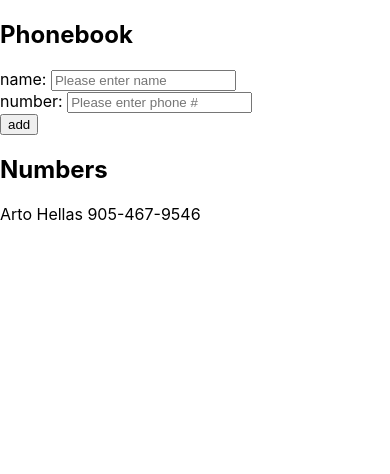
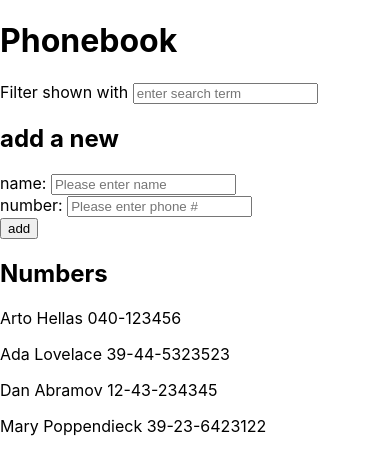
Before and after one commit to Marius-De-Allie/FullStack-Open, a React (Create React App) app in the folder part2/the-phone-book/: page / in a window 390 px wide. Shown: the top 474 px of the page. Built offline with nearby package versions, Linux system fonts and the light colour scheme; the HTML template or start-up script is replaced by a standard one.

Commit message:
Exercise 2.9 The phonebook

```diff
--- a/part2/the-phone-book/src/App.js
+++ b/part2/the-phone-book/src/App.js
@@ -2,10 +2,16 @@ import React, { useState } from 'react';
 
 const App = () => {
   const [ persons, setPersons ] = useState([
-    { name: 'Arto Hellas', number: '905-467-9546' }
+    { name: 'Arto Hellas', number: '040-123456' },
+    { name: 'Ada Lovelace', number: '39-44-5323523' },
+    { name: 'Dan Abramov', number: '12-43-234345' },
+    { name: 'Mary Poppendieck', number: '39-23-6423122' }
   ])
   const [ newName, setNewName ] = useState('');
   const [ newNumber, setNewNumber ] = useState('');
+  const [ searchTerm, setSearchTerm ] = useState('');
+  const [ filteredPersons, setFilteredPersons ] = useState([]);
+
 
   const nameChange = (evt) => {
     const value = evt.target.value.trimStart();
@@ -16,6 +22,32 @@ const App = () => {
     const number = evt.target.value.trimStart();
     setNewNumber(number);
   }
+
+  const searchTermUpdate = (evt) => {
+    const searchTerm = evt.target.value.trimStart();
+    setSearchTerm(searchTerm);
+
+    // Create a new persons array with every person's name in uppercase characters.
+    const personsArray = persons.map(person => {
+      return {
+        name: person.name.toUpperCase(),
+        number: person.number
+      }
+    });
+
+    // Convert searchTerm piece of state to uppercase.
+    const searchUpper = searchTerm.toUpperCase();
+    // set filteredPersons to array of elements that match the search term.
+    const newFilteredArray = personsArray.filter(person => person.name === searchUpper);
+    console.log('FILTRERED', newFilteredArray)
+    console.log(searchUpper)
+    console.log('PERSONS', personsArray)
+    setFilteredPersons(newFilteredArray.length > 0 ? newFilteredArray : []);
+
+
+
+
+  };
 
   const formSubmit = (evt) => {
     evt.preventDefault();
@@ -40,7 +72,16 @@ const App = () => {
 
   return (
     <div>
-      <h2>Phonebook</h2>
+      <h1>Phonebook</h1>
+      <label htmlFor="search">{`Filter shown with  `}</label>
+      <input
+        type="text"
+        placeholder="enter search term"
+        value={searchTerm}
+        onChange={searchTermUpdate}
+        id="search"
+      />
+      <h2>add a new</h2>
       <form onSubmit={formSubmit}>
         <div>
           name: <input
@@ -63,7 +104,8 @@ const App = () => {
         </div>
       </form>
       <h2>Numbers</h2>
-      {persons.map(person => <p key={person.name}>{person.name} {person.number}</p>)}
+      {filteredPersons.length <= 0 ? persons.map(person => <p key={person.name}>{person.name} {person.number}</p>) :
+      filteredPersons.map(person => <p key={person.name}>{person.name} {person.number}</p>)}
     </div>
   )
 }
```
